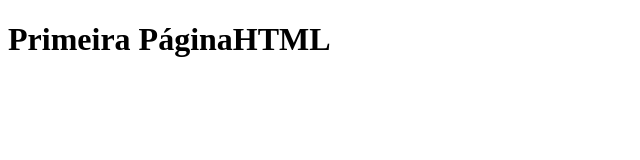
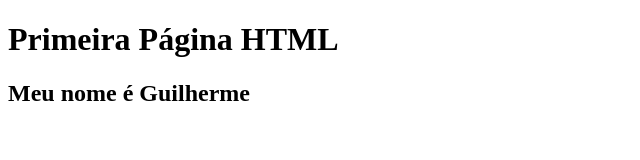
Before and after one commit to gmulato/MLW2024, a plain HTML site: page index.html in a window 1280 px wide. Shown: the whole page, without its empty margins (0-640 px from the left). Drawn offline with Linux system fonts and the light colour scheme.

Commit message:
alteracao nome

```diff
--- a/index.html
+++ b/index.html
@@ -7,6 +7,7 @@
     <title>Página Inicial</title>
 </head>
 <body>
-    <h1>Primeira PáginaHTML</h1>
+    <h1>Primeira Página HTML</h1>
+    <h2>Meu nome é Guilherme</h2>
 </body>
 </html>
```
